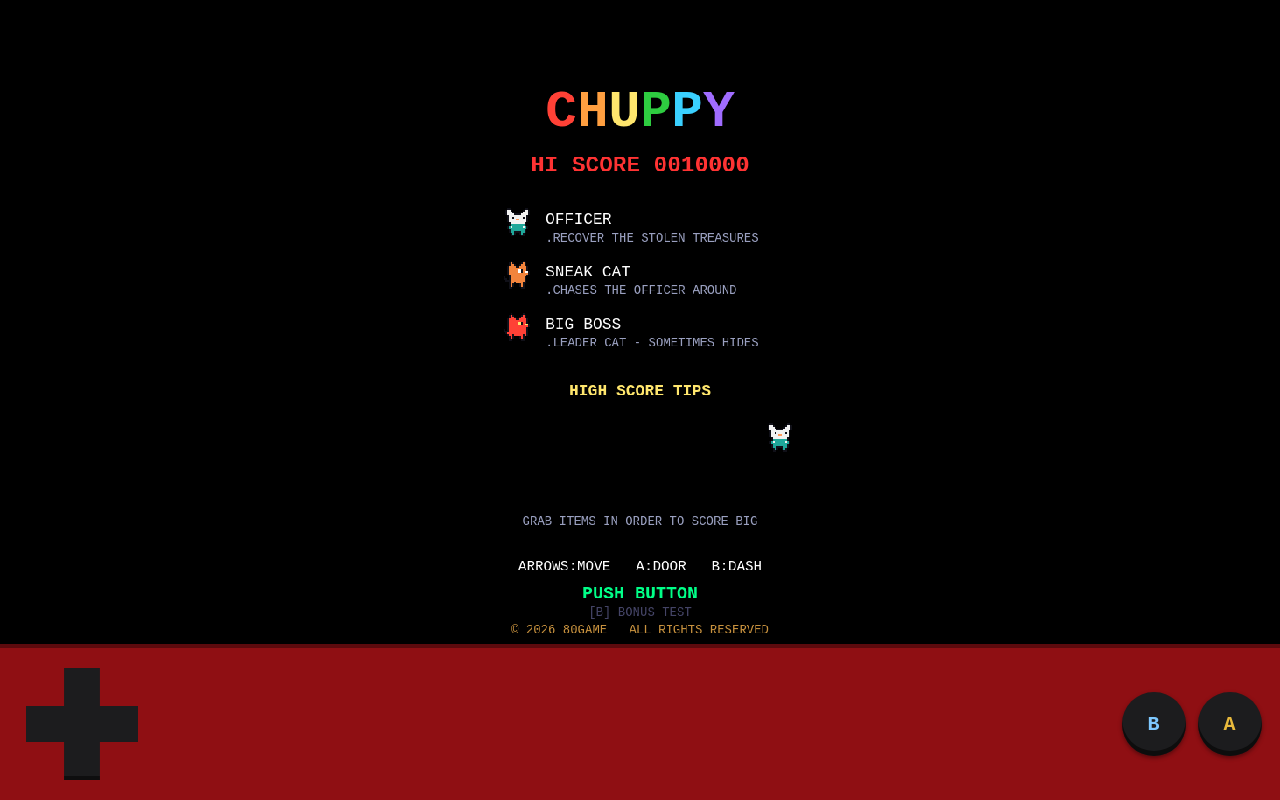
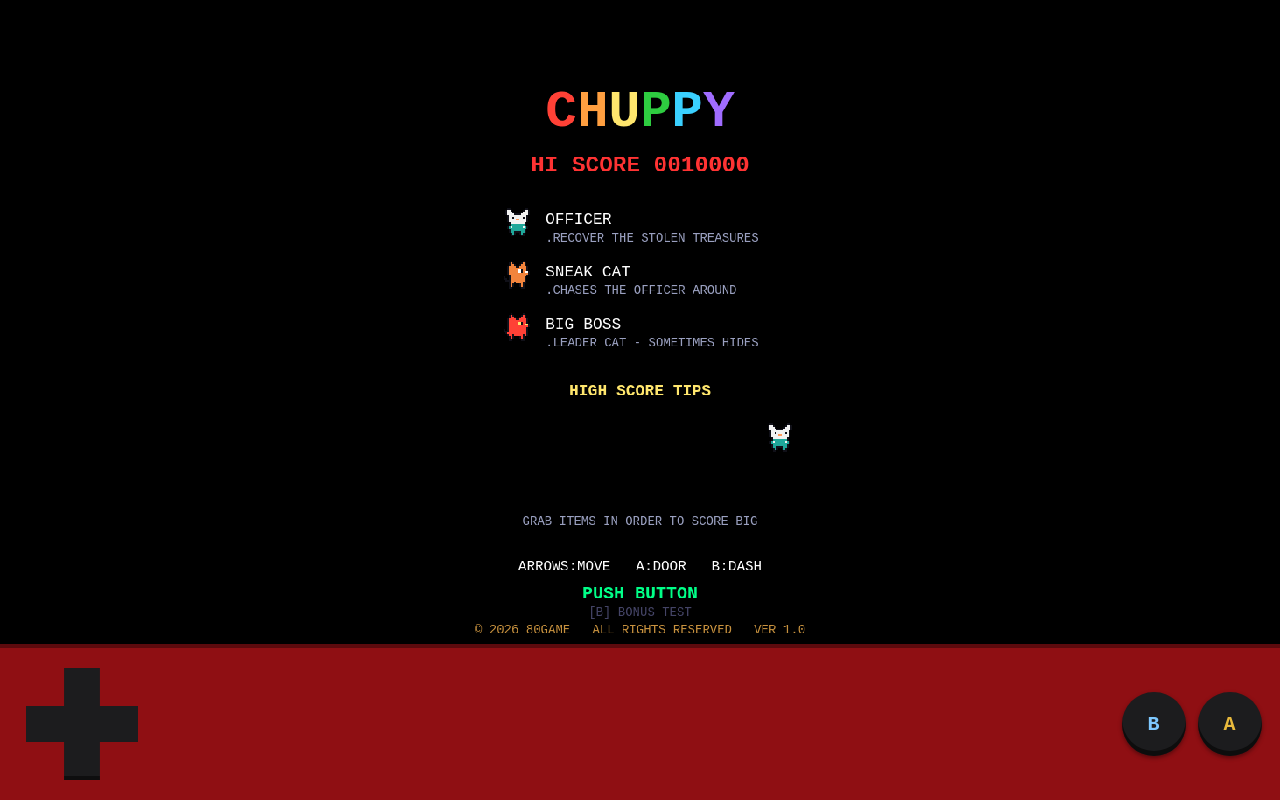
Before and after one commit to hirosmile/80game, a plain HTML site: page chuppy/index.html in a window 1280 px wide. Drawn offline with Linux system fonts and the light colour scheme.

Commit message:
Add files via upload

```diff
--- a/chuppy/index.html
+++ b/chuppy/index.html
@@ -227,6 +227,7 @@ let player, cats, doors, items, tramps, waves, pops;
 let balloons=[], bonusT=0;
 let stTimer=0, lastItemType=-1, combo=0;
 const ROUND_TIME=3000, HURRY_AT=600, HURRY_SCROLL=90;   // ~50秒 / 残り10秒でハリーアップ / 1回のスクロール長
+const VERSION='1.0';
 let roundT=ROUND_TIME, roundHurry=false, hurryFired=false, hurryT=0;
 
 function makeTramps(){
@@ -1397,7 +1398,7 @@ function drawTitle(){
   ctx.fillText('ARROWS:MOVE   A:DOOR   B:DASH',W/2,326);
   if((frame>>4)%2===0){ ctx.fillStyle='#0f8'; ctx.font='bold 10px monospace'; ctx.fillText('PUSH BUTTON',W/2,342); }
   ctx.fillStyle='#c7913e'; ctx.font='7px monospace';
-  ctx.fillText('© 2026 80GAME   ALL RIGHTS RESERVED',W/2,H-6);
+  ctx.fillText('© 2026 80GAME   ALL RIGHTS RESERVED   VER '+VERSION,W/2,H-6);
   ctx.fillStyle='#446'; ctx.font='7px monospace';
   ctx.fillText('[B] BONUS TEST',W/2,H-16);
 }
```
